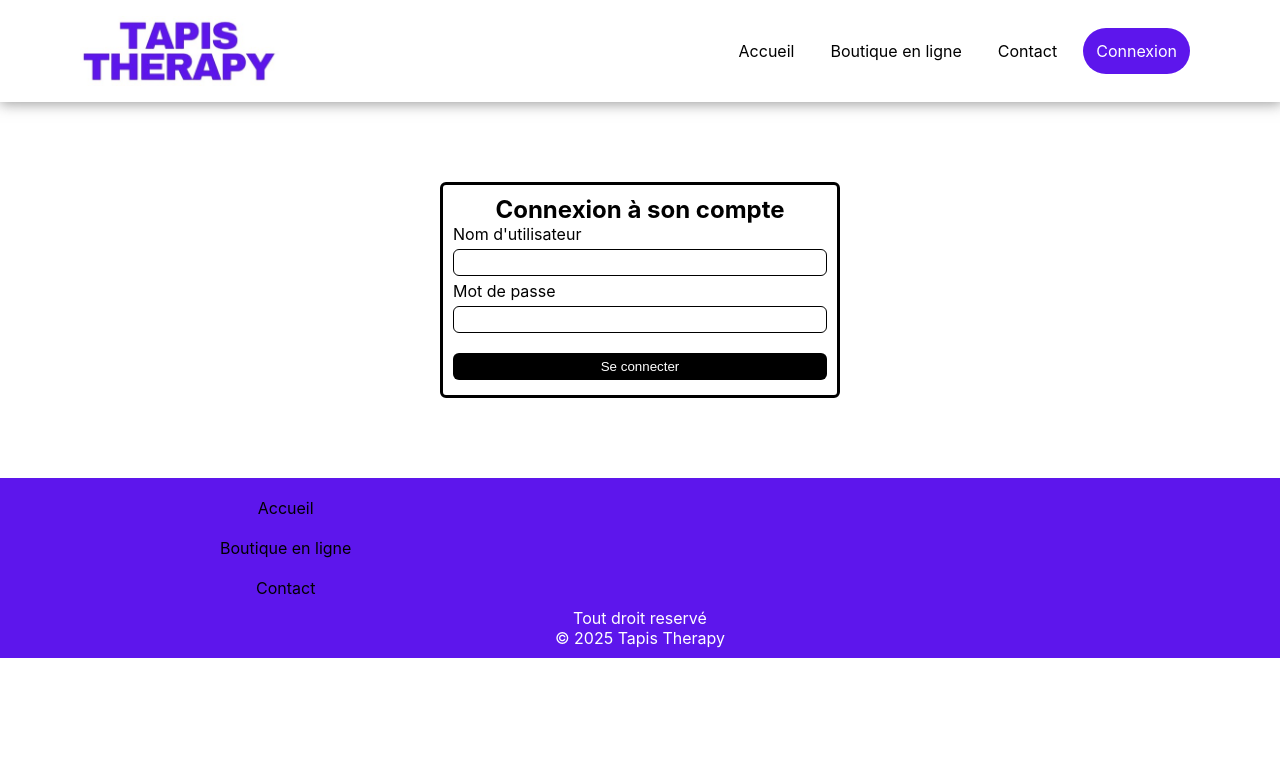
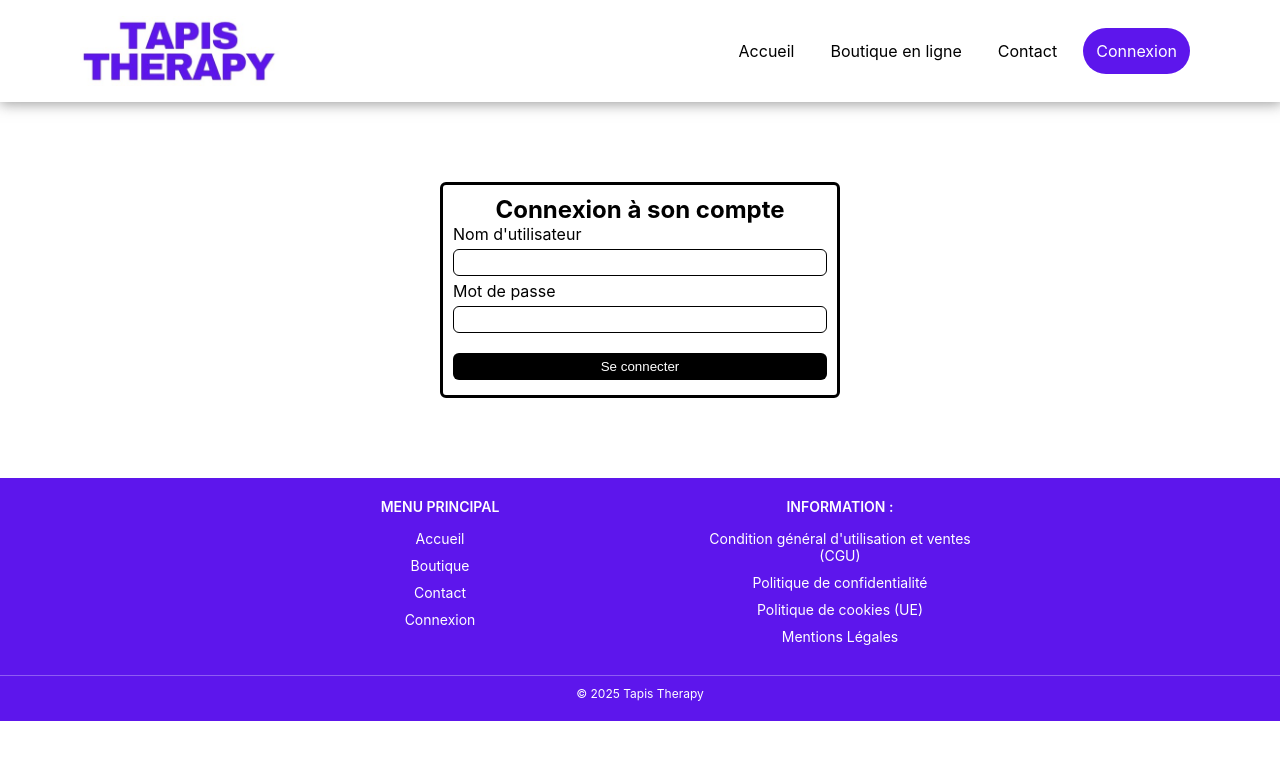
Before and after one commit to louthomas94/e-commerce, a React (Create React App) app: page /connexion in a window 1280 px wide. Shown: the top 760 px of the page. Built offline with nearby package versions, Linux system fonts and the light colour scheme.

Commit message:
adding a new footer

```diff
--- a/src/components/Footer.jsx
+++ b/src/components/Footer.jsx
@@ -4,15 +4,31 @@ import '../styles/components/footer.css';
 const Footer = () => {
   return (
     <footer>
-      <nav>
-        <li>
-          <a href="/">Accueil</a>
-          <a href="/boutique">Boutique en ligne</a>
-          <a href="/contact">Contact</a>
-        </li>
-      </nav>
-      <p>Tout droit reservé</p>
-      <p>&copy; 2025 Tapis Therapy</p>
+      <div className="footer-container">
+        <div className="footer-content">
+          <div className="menu-principal">
+            <h4>MENU PRINCIPAL</h4>
+            <nav>
+              <a href="/">Accueil</a>
+              <a href="/boutique">Boutique</a>
+              <a href="/contact">Contact</a>
+              <a href="/connexion">Connexion</a>
+            </nav>
+          </div>
+          <div className="information">
+            <h4>INFORMATION :</h4>
+            <nav>
+              <a href="/conditions">Condition général d'utilisation et ventes (CGU)</a>
+              <a href="/politique-confidentialite">Politique de confidentialité</a>
+              <a href="/cookies">Politique de cookies (UE)</a>
+              <a href="/mentions-legales">Mentions Légales</a>
+            </nav>
+          </div>
+        </div>
+      </div>
+      <div className="copyright">
+        © 2025 Tapis Therapy
+      </div>
     </footer>
   );
 }
--- a/src/styles/components/footer.css
+++ b/src/styles/components/footer.css
@@ -1,31 +1,63 @@
 footer {
     background-color: #5d16ec;
     color: white;
+    font-family: 'Inter', sans-serif;
+    /* Font from the image */
+    padding: 20px 0;
+}
+
+.footer-container {
+    max-width: 1200px;
+    margin: 0 auto;
+    padding: 0 15px;
+}
+
+.footer-content {
+    display: flex;
+    justify-content: center;
+    gap: 100px;
+    margin-bottom: 20px;
+}
+
+.menu-principal,
+.information {
+    width: 300px;
+}
+
+.menu-principal h4,
+.information h4 {
+    margin-bottom: 15px;
+    color: white;
+    text-transform: uppercase;
+    font-size: 14px;
     text-align: center;
-    padding: 10px;
-    width: 100%;
+    font-weight: 600;
 }
 
 footer nav {
-    list-style: none;
-}
-
-footer nav li {
     display: flex;
     flex-direction: column;
-    justify-content: start;
-    height: fit-content;
-    width: fit-content;
-    padding-left: 200px;
+    align-items: center;
 }
 
 footer nav a {
+    color: white;
     text-decoration: none;
-    color: black;
-    padding: 10px;
-    transition: 0.3s;
+    margin-bottom: 10px;
+    font-size: 14px;
+    transition: opacity 0.3s ease;
+    text-align: center;
+    font-weight: 400;
 }
 
 footer nav a:hover {
+    opacity: 0.7;
+}
+
+.copyright {
+    text-align: center;
+    font-size: 12px;
     color: white;
+    border-top: 1px solid rgba(255, 255, 255, 0.3);
+    padding-top: 10px;
 }
```
